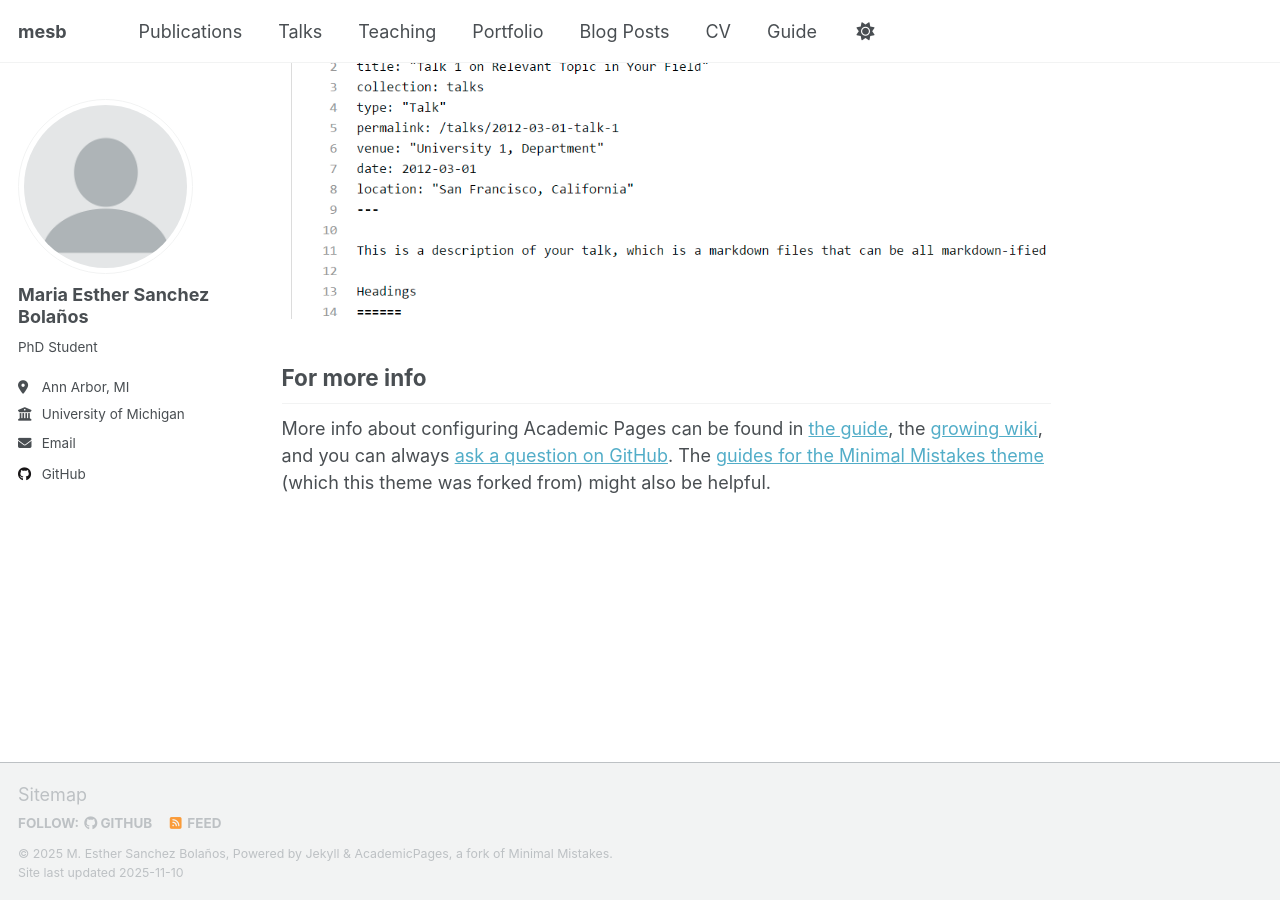
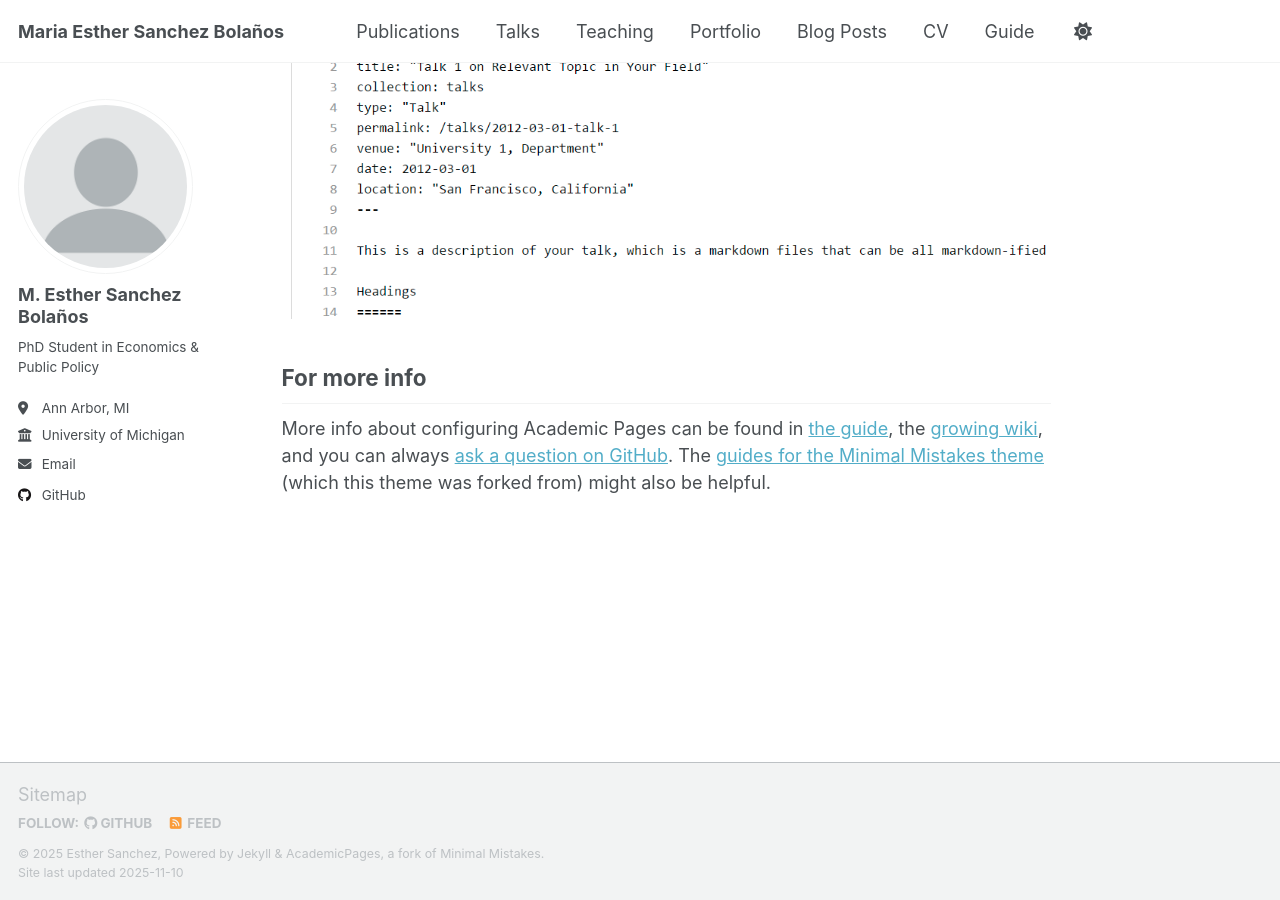
Before and after one commit to esther-sanchez/esther-sanchez.github.io, a Jekyll site: the page built from _pages/about.md, in a window 1280 px wide and 900 px high, scrolled down 2880 px. Built offline with Jekyll 4.4.1, drawn with Linux system fonts in a browser that asks for light colours; a script that is not in the unit is left out.

Commit message:
Update _config.yml

```diff
--- a/_config.yml
+++ b/_config.yml
@@ -9,9 +9,9 @@
 # Basic Site Settings
 locale                   : "en-US"
 site_theme               : "default" # Currently available options are "default", "air"
-title                    : "mesb"
+title                    : "Maria Esther Sanchez Bolaños"
 title_separator          : "-"
-name                     : &name "M. Esther Sanchez Bolaños"
+name                     : &name "Esther Sanchez"
 description              : &description "PhD Student (Economics & Public Policy), University of Michigan."   # Update this with a general description of your site, this is the default if not overridden by a page
 url                      : https://esther-sanchez.github.io # The base hostname & protocol for your site e.g. "https://[your GitHub username].github.io",
                                                            # or if you already have some other page hosted on Github then use "https://[your GitHub username].github.io/[Your Repo Name]"
@@ -24,9 +24,9 @@ repository               : "esther-sanchez/esther-sanchez.github.io"
 author:
   # Biographic information
   avatar           : "profile.png"
-  name             : "Maria Esther Sanchez Bolaños"
+  name             : "M. Esther Sanchez Bolaños"
   pronouns         : # example: "she/her"
-  bio              : "PhD Student"
+  bio              : "PhD Student in Economics & Public Policy"
   location         : "Ann Arbor, MI"
   employer         : "University of Michigan"
   uri              : # URL
```
